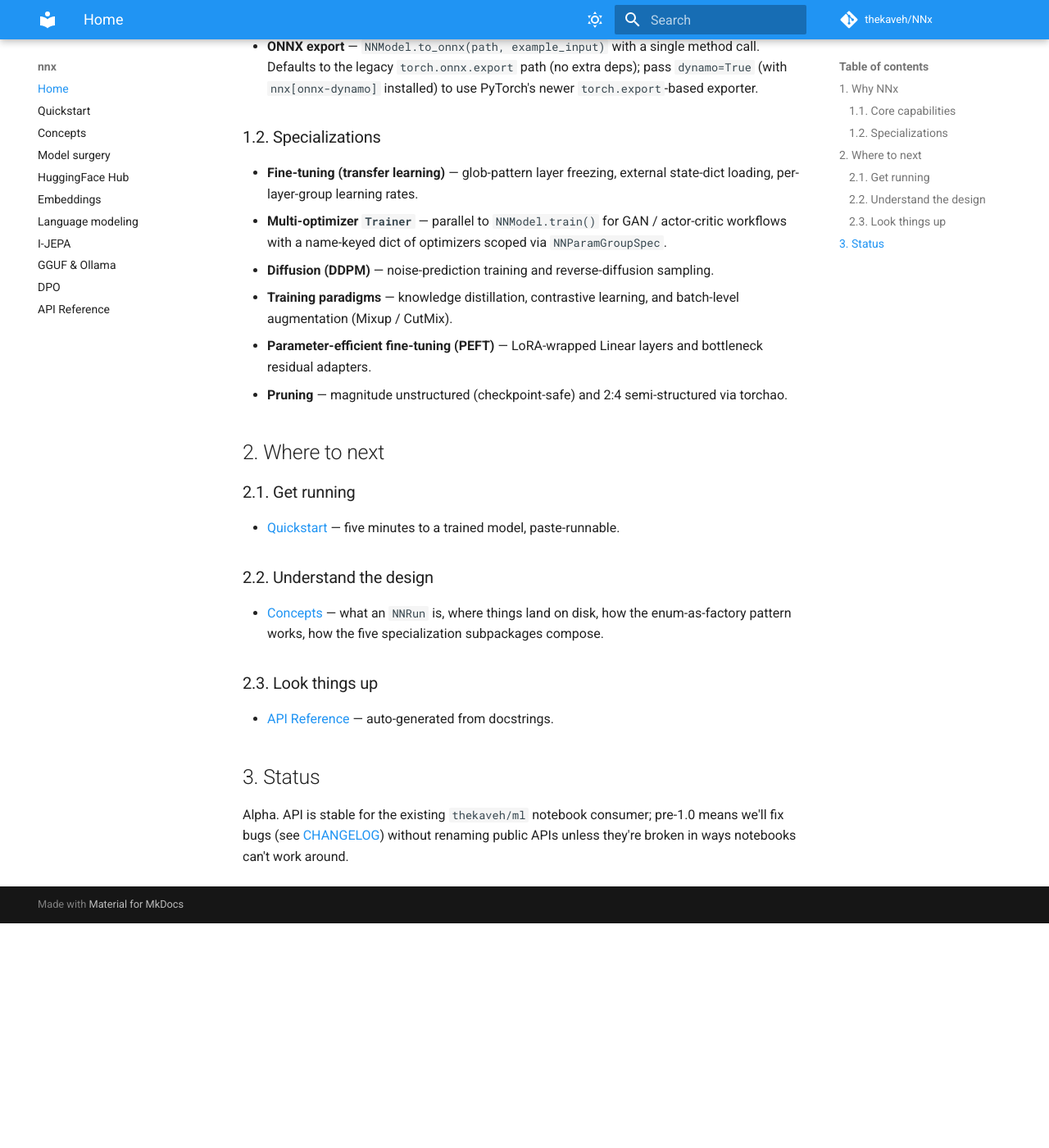
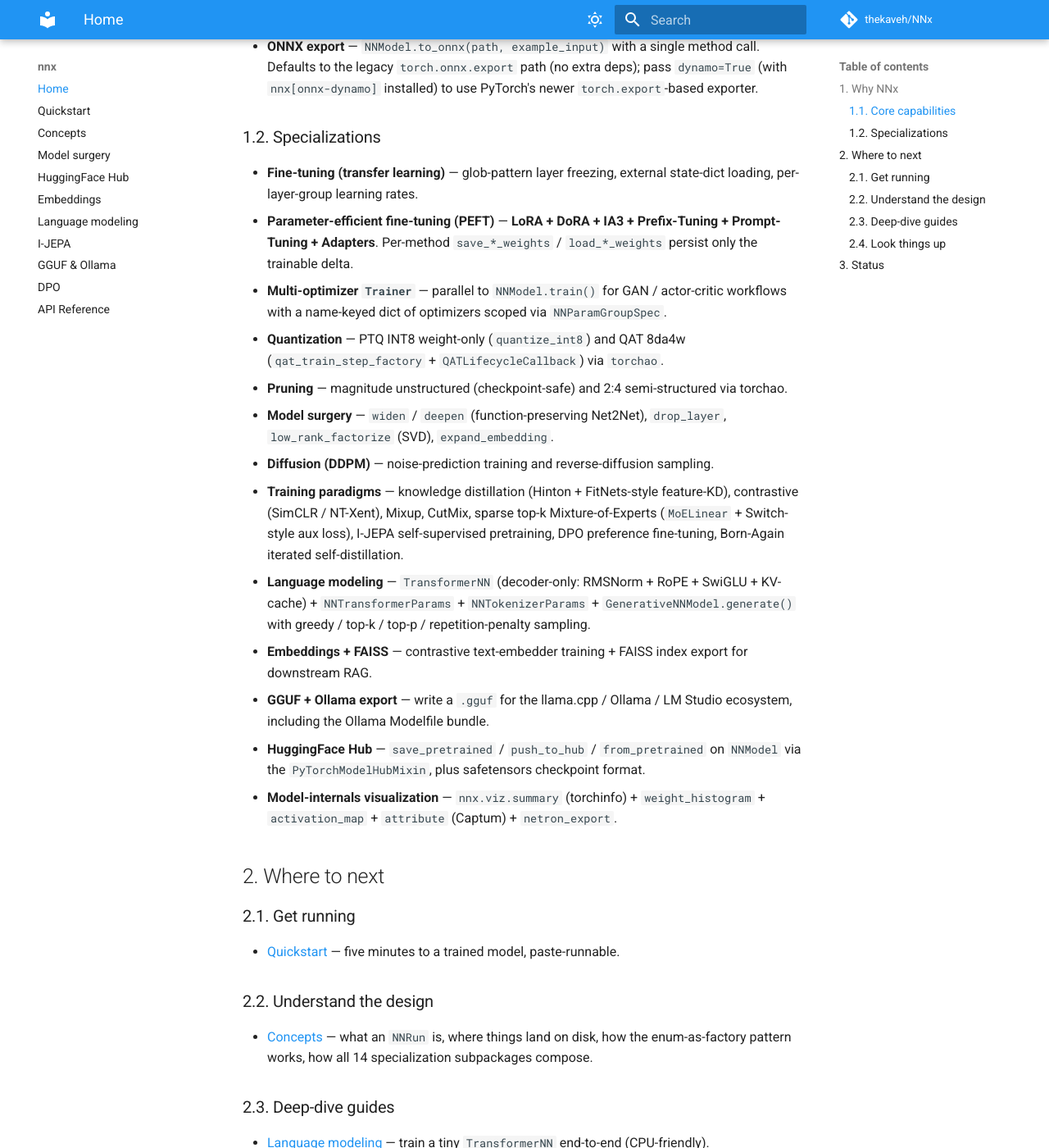
Before and after one commit to thekaveh/NNx, an MkDocs documentation site: the page built from docs/index.md, in a window 1280 px wide and 1400 px high, scrolled down 729 px. Shown: the whole window at 82% size. Built offline with MkDocs 1.6.1 and Material for MkDocs 9.7.7, drawn with Linux system fonts in a browser that asks for light colours; comment, search, counter and statistics services are not loaded; before the commit the page ends 1855 px from its top, so only the background shows below that; some of the changed text lies outside the part shown.

Commit message:
docs(index): refresh mkdocs landing page for 14 subpackages
docs/index.md (the mkdocs site landing page, rendered as
https://thekaveh.github.io/NNx/) had the same pre-megamerge capability
list as the README — listing only 6 specializations (LoRA-only PEFT,
KD/contrastive/Mixup/CutMix paradigms, magnitude pruning, etc.) and
missing the 8 sub-projects added in PR #29.

§1.2 now lists all 14 subpackage capabilities consistently with
README.md §1.2 and docs/concepts.md §4. §2 reorganized into Get
running / Understand / Deep-dive guides / Look things up, with deep-dive
links pointing at the docs/dpo, jepa, gguf, hub, embeddings, lm,
surgery walkthroughs that already exist but weren't reachable from
the landing page.

mkdocs build --strict: clean. pytest: 645/3/0.

```diff
--- a/docs/index.md
+++ b/docs/index.md
@@ -18,11 +18,18 @@ If you've ever found yourself rewriting the same training loop, the same checkpo
 ### 1.2. Specializations
 
 - **Fine-tuning (transfer learning)** — glob-pattern layer freezing, external state-dict loading, per-layer-group learning rates.
+- **Parameter-efficient fine-tuning (PEFT)** — **LoRA + DoRA + IA3 + Prefix-Tuning + Prompt-Tuning + Adapters**. Per-method `save_*_weights` / `load_*_weights` persist only the trainable delta.
 - **Multi-optimizer `Trainer`** — parallel to `NNModel.train()` for GAN / actor-critic workflows with a name-keyed dict of optimizers scoped via `NNParamGroupSpec`.
+- **Quantization** — PTQ INT8 weight-only (`quantize_int8`) and QAT 8da4w (`qat_train_step_factory` + `QATLifecycleCallback`) via `torchao`.
+- **Pruning** — magnitude unstructured (checkpoint-safe) and 2:4 semi-structured via torchao.
+- **Model surgery** — `widen` / `deepen` (function-preserving Net2Net), `drop_layer`, `low_rank_factorize` (SVD), `expand_embedding`.
 - **Diffusion (DDPM)** — noise-prediction training and reverse-diffusion sampling.
-- **Training paradigms** — knowledge distillation, contrastive learning, and batch-level augmentation (Mixup / CutMix).
-- **Parameter-efficient fine-tuning (PEFT)** — LoRA-wrapped Linear layers and bottleneck residual adapters.
-- **Pruning** — magnitude unstructured (checkpoint-safe) and 2:4 semi-structured via torchao.
+- **Training paradigms** — knowledge distillation (Hinton + FitNets-style feature-KD), contrastive (SimCLR / NT-Xent), Mixup, CutMix, sparse top-k Mixture-of-Experts (`MoELinear` + Switch-style aux loss), I-JEPA self-supervised pretraining, DPO preference fine-tuning, Born-Again iterated self-distillation.
+- **Language modeling** — `TransformerNN` (decoder-only: RMSNorm + RoPE + SwiGLU + KV-cache) + `NNTransformerParams` + `NNTokenizerParams` + `GenerativeNNModel.generate()` with greedy / top-k / top-p / repetition-penalty sampling.
+- **Embeddings + FAISS** — contrastive text-embedder training + FAISS index export for downstream RAG.
+- **GGUF + Ollama export** — write a `.gguf` for the llama.cpp / Ollama / LM Studio ecosystem, including the Ollama Modelfile bundle.
+- **HuggingFace Hub** — `save_pretrained` / `push_to_hub` / `from_pretrained` on `NNModel` via the `PyTorchModelHubMixin`, plus safetensors checkpoint format.
+- **Model-internals visualization** — `nnx.viz.summary` (torchinfo) + `weight_histogram` + `activation_map` + `attribute` (Captum) + `netron_export`.
 
 ## 2. Where to next
 
@@ -32,11 +39,21 @@ If you've ever found yourself rewriting the same training loop, the same checkpo
 
 ### 2.2. Understand the design
 
-- [Concepts](concepts.md) — what an `NNRun` is, where things land on disk, how the enum-as-factory pattern works, how the five specialization subpackages compose.
+- [Concepts](concepts.md) — what an `NNRun` is, where things land on disk, how the enum-as-factory pattern works, how all 14 specialization subpackages compose.
 
-### 2.3. Look things up
+### 2.3. Deep-dive guides
 
-- [API Reference](api.md) — auto-generated from docstrings.
+- [Language modeling](lm.md) — train a tiny `TransformerNN` end-to-end (CPU-friendly).
+- [Direct Preference Optimization](dpo.md) — fine-tune an LM on `(prompt, chosen, rejected)` preference pairs.
+- [I-JEPA](jepa.md) — masked-patch latent-prediction self-supervised pretraining.
+- [Model surgery](surgery.md) — function-preserving Net2Net + low-rank + drop primitives.
+- [Embeddings + FAISS](embeddings.md) — contrastive training + RAG-ready export.
+- [HuggingFace Hub](hub.md) — safetensors + Hub publish/load.
+- [GGUF & Ollama](gguf.md) — export to llama.cpp ecosystem.
+
+### 2.4. Look things up
+
+- [API Reference](api.md) — auto-generated from docstrings (sections 1–20).
 
 ## 3. Status
 
```
